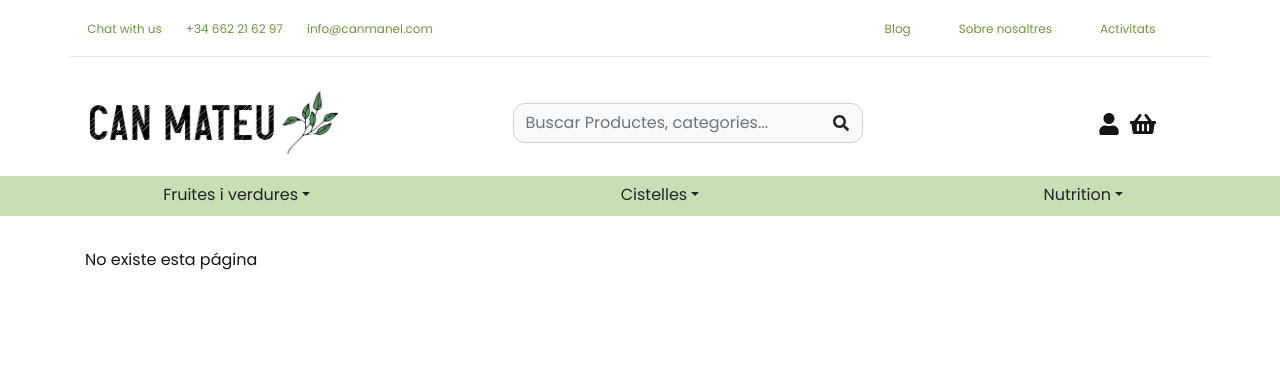
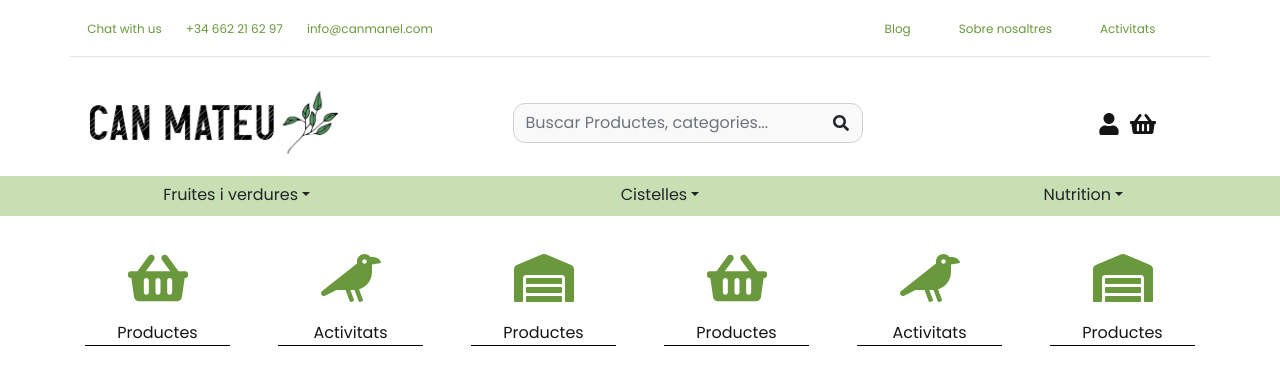
Before and after one commit to SalvadorSC/can-manel-front, a React (Create React App) app: page /administracio in a window 1280 px wide. Shown: the top 378 px of the page. Built offline with nearby package versions, Linux system fonts and the light colour scheme.

Commit message:
Admin Home Page: maquetació

```diff
--- a/src/App.js
+++ b/src/App.js
@@ -11,6 +11,7 @@ import { Login } from "./paginas/login/Login";
 import { Register } from "./paginas/register/Register";
 import { ProductList } from "./paginas/productList/ProductList";
 import { ShoppingBasket } from "./paginas/shoppingBasket/ShoppingBasket";
+import { AdminHomePage } from "./paginas/adminHomePage/AdminHomePage";
 
 function App() {
   return (
@@ -37,6 +38,9 @@ function App() {
             <Route path="/carro-compra" exact>
               <ShoppingBasket />
             </Route>
+            <Route path="/administracio" exact>
+              <AdminHomePage />
+            </Route>
             <Route path="**">
               <PageNotFound />
             </Route>
--- /dev/null
+++ b/src/paginas/adminHomePage/AdminHomePage.css
@@ -0,0 +1,16 @@
+.admin-tasks {
+  display: grid;
+  gap: 3rem;
+  grid-auto-flow: dense;
+  grid-template-columns: repeat(auto-fit, minmax(min(100%, 2rem), 1fr));
+}
+.task {
+  grid-column: span 2;
+  border-bottom: 1px solid #000;
+  display: flex;
+  flex-direction: column;
+  align-items: center;
+}
+.task span {
+  padding-top: 0.8rem;
+}
--- /dev/null
+++ b/src/paginas/adminHomePage/AdminHomePage.js
@@ -0,0 +1,40 @@
+import "./AdminHomePage.css";
+import { FaShoppingBasket, FaCrow, FaWarehouse } from "react-icons/fa";
+
+export const AdminHomePage = () => {
+  const iconsSize = 60;
+  const iconsColor = "var(--color-primary-dark)";
+
+  return (
+    <>
+      <section className="admin">
+        <ul className="admin-tasks list-unstyled">
+          <li className="task">
+            <FaShoppingBasket size={iconsSize} color={iconsColor} />
+            <span>Productes</span>
+          </li>
+          <li className="task">
+            <FaCrow size={iconsSize} color={iconsColor} />
+            <span>Activitats</span>
+          </li>
+          <li className="task">
+            <FaWarehouse size={iconsSize} color={iconsColor} />
+            <span>Productes</span>
+          </li>
+          <li className="task">
+            <FaShoppingBasket size={iconsSize} color={iconsColor} />
+            <span>Productes</span>
+          </li>
+          <li className="task">
+            <FaCrow size={iconsSize} color={iconsColor} />
+            <span>Activitats</span>
+          </li>
+          <li className="task">
+            <FaWarehouse size={iconsSize} color={iconsColor} />
+            <span>Productes</span>
+          </li>
+        </ul>
+      </section>
+    </>
+  );
+};
```
